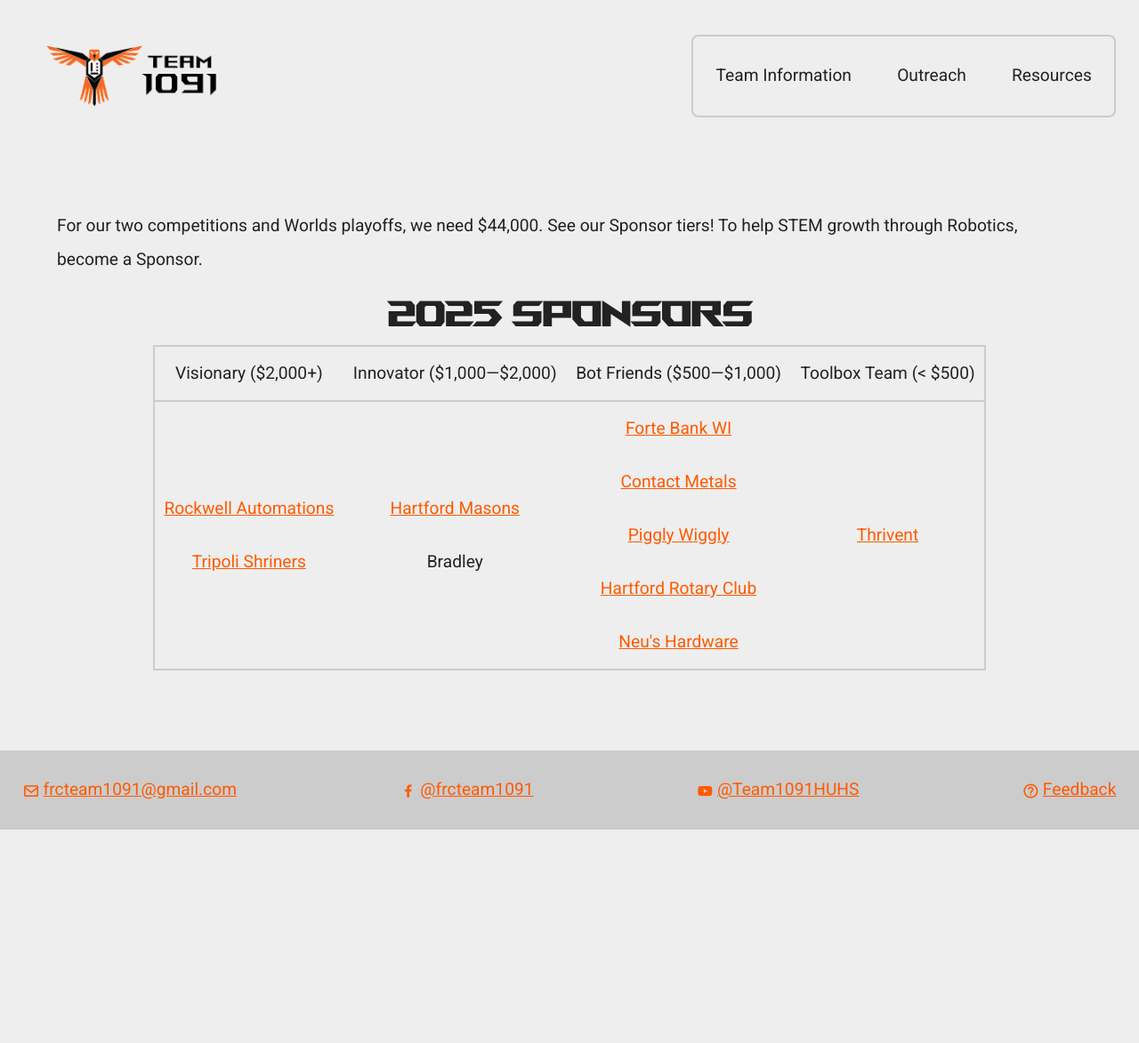
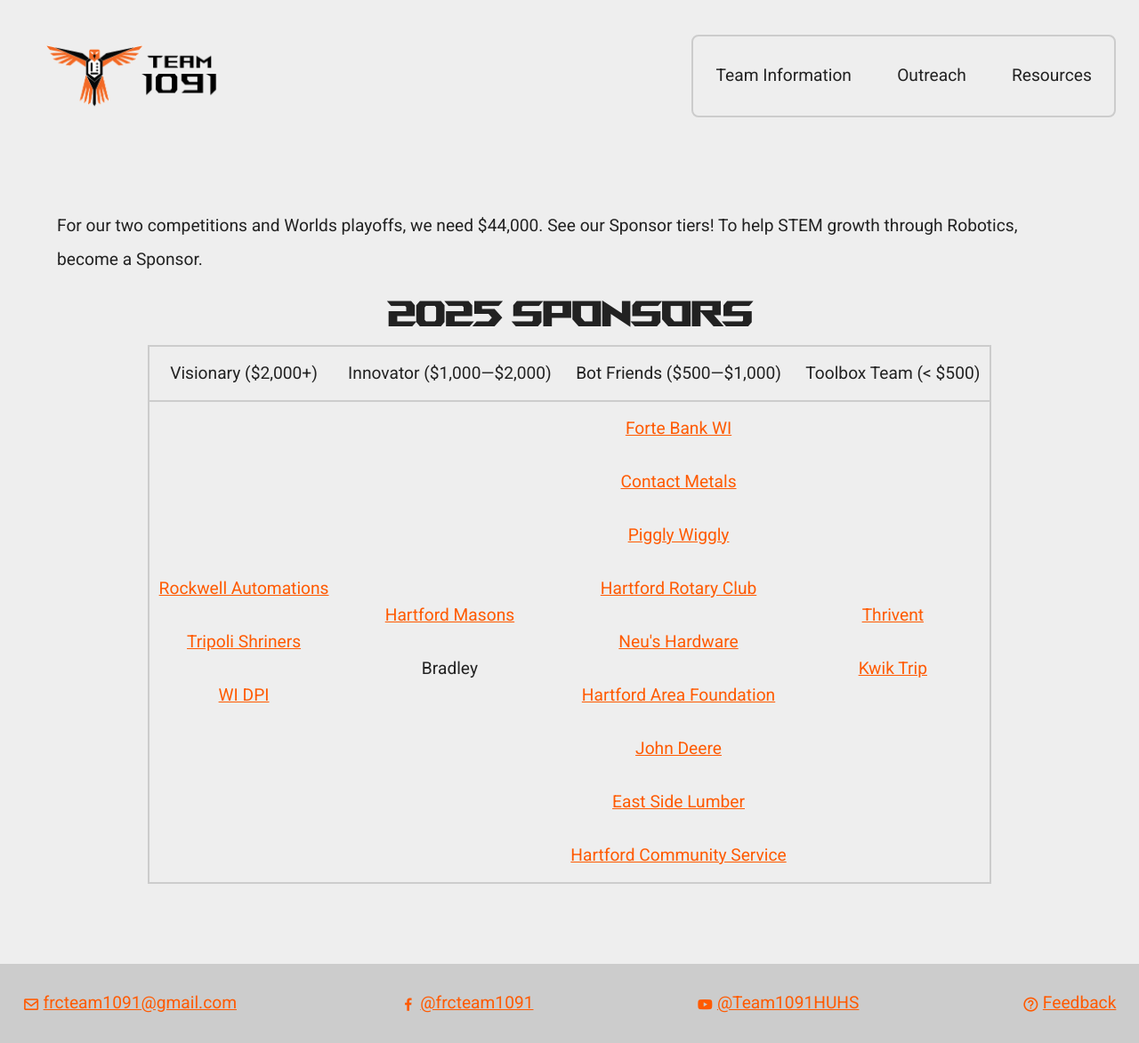
Before and after one commit to Team1091/team1091.github.io, a Jekyll site: the page built from sponsors.html, in a window 1280 px wide. Shown: the whole page at 89% size. Built offline with Jekyll 4.4.1, drawn with Linux system fonts in a browser that asks for light colours; before the commit the page ends 933 px from its top, so only the background shows below that.

Commit message:
Updated sponsors

```diff
--- a/sponsors.html
+++ b/sponsors.html
@@ -19,6 +19,7 @@
         <tr>
             <td><a href="https://www.rockwellautomation.com/">Rockwell Automations</a></td>
             <td><a href="https://www.shrinersinternational.org/en/chapters/tripoli-shriners">Tripoli Shriners</a></td>
+            <td><a href="https://dpi.wi.gov/">WI DPI</a></td>
         </tr>
         <tr>
             <td><a href="https://wimasons.org">Hartford Masons</a></td>
@@ -30,9 +31,14 @@
             <td><a href="https://shopthepig.com">Piggly Wiggly</a></td>
             <td><a href="https://hartfordrotary-wi.com">Hartford Rotary Club</a></td>
             <td><a href="https://neushardware.com">Neu's Hardware</a></td>
+            <td><a href="https://hartfordareafoundationwi.org/">Hartford Area Foundation</a></td>
+            <td><a href="https://www.deere.com">John Deere</a></td>
+            <td><a href="https://hartfordlumberyard.com/">East Side Lumber</a></td>
+            <td><a href="https://business.hartfordareachamber.org/">Hartford Community Service</a></td>
         </tr>
         <tr>
             <td><a href="https://thrivent.com">Thrivent</a></td>
+            <td><a href="https://www.kwiktrip.com">Kwik Trip</a></td>
         </tr>
     </tbody>
 </table>
```
